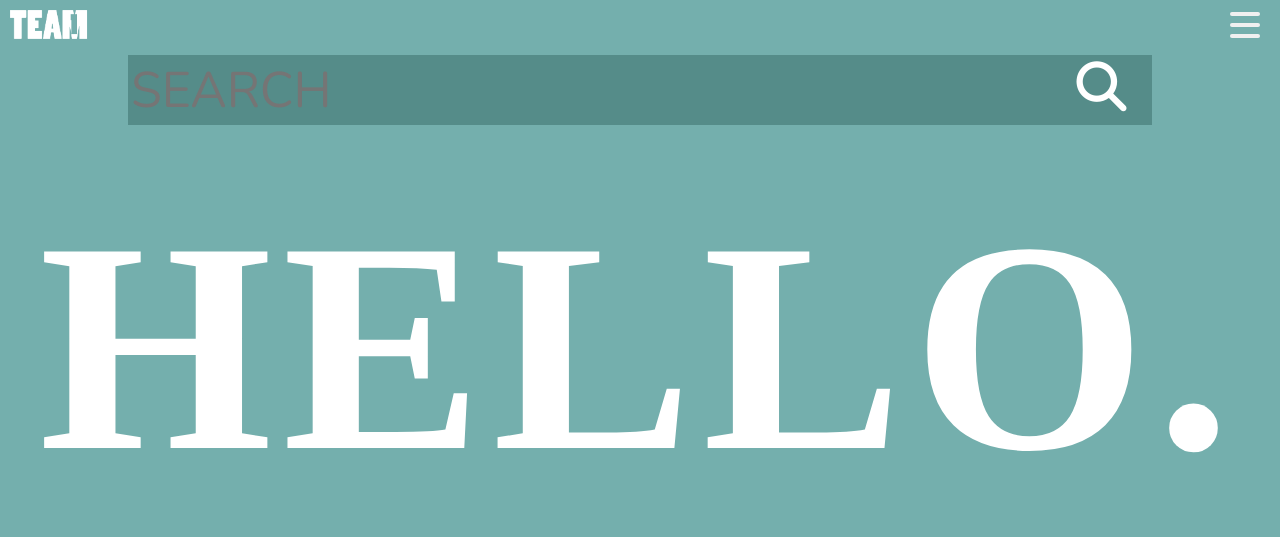
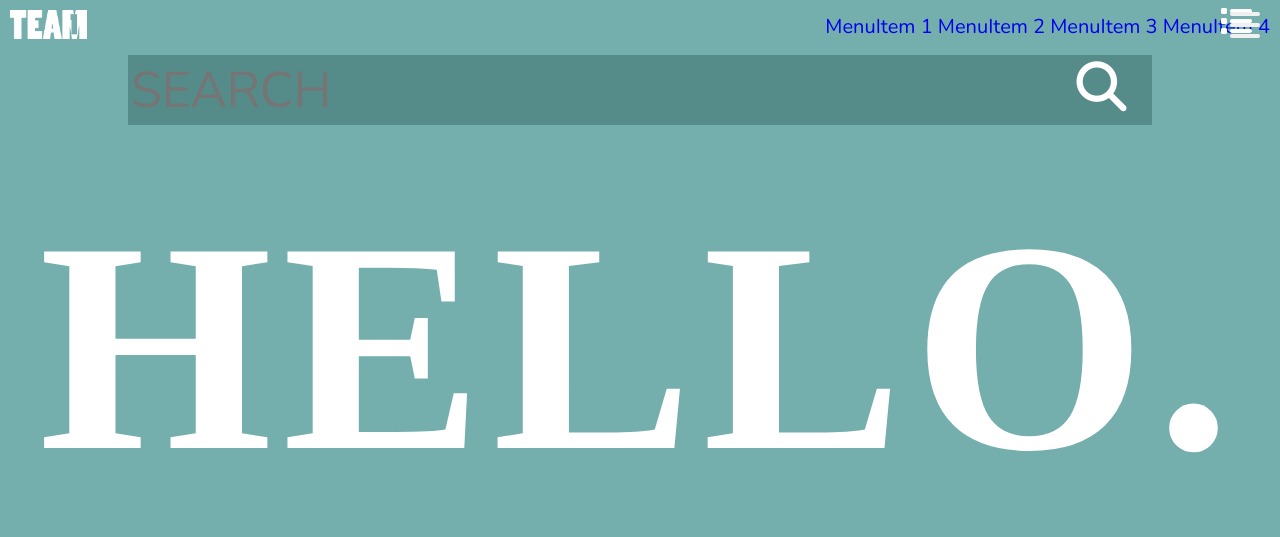
Before and after one commit to ohorovsky/blog, a plain HTML site: page index.html in a window 1280 px wide. Shown: the top 537 px of the page. Drawn offline with nearby package versions, Linux system fonts and the light colour scheme.

Commit message:
adding navbar

```diff
--- a/index.html
+++ b/index.html
@@ -18,6 +18,15 @@
           <div class="navbar-left"> <!--nested block-->
               <a href="index.html"><img  class="navbar-left__logo" src="./assets/pic/logo.png"></a><!--nested block element-->
           </div>
+          <ul class="navbar-right"><!--nested block-->
+              <li class="navbar-right__item"><a class="navbar-right__tile" href="#">MenuItem 1</a></li><!--nested block element-->
+              <li class="navbar-right__item"><a class="navbar-right__tile" href="#">MenuItem 2</a></li><!--nested block element-->
+              <li class="navbar-right__item"><a class="navbar-right__tile" href="#">MenuItem 3</a></li><!--nested block element-->
+              <li class="navbar-right__item"><a class="navbar-right__tile" href="#">MenuItem 4</a></li><!--nested block element-->
+          </ul>
+          <span id="hamMenu" class="navbar-right-icon"><!--block-->
+                <i class="fa fa-list fa-2x" ></i>
+          </span>
 
 
           <a id="hamMenu">
```
